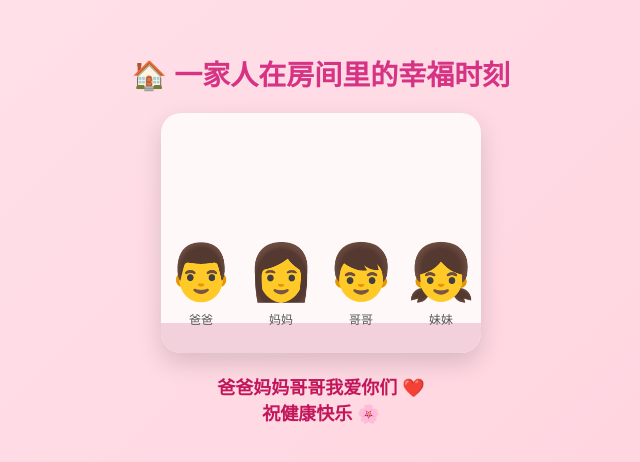
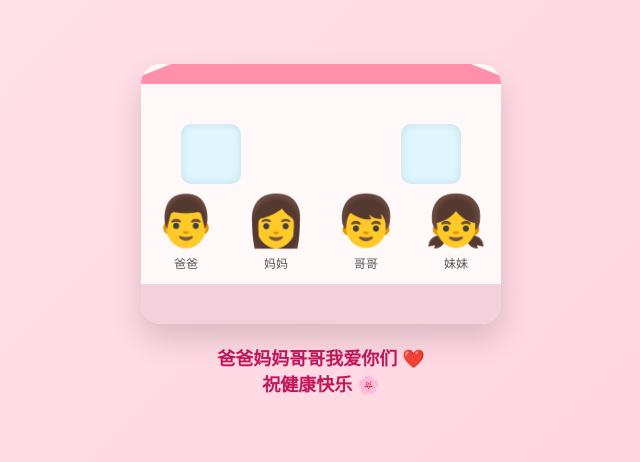
Before and after one commit to zofia-debug/heart-family, a plain HTML site: page index.html in a window 1280 px wide. Shown: the part 170-632 px from the top of the page, without its empty margins (319-959 px from the left). Drawn offline with Linux system fonts and the light colour scheme.

Commit message:
Refactor HTML structure and styles for family theme
Updated the title and modified styles for the house and family sections. Improved layout and animations.

```diff
--- a/index.html
+++ b/index.html
@@ -2,7 +2,7 @@
 <html>
 <head>
   <meta charset="UTF-8">
-  <title>Our Family ❤️</title>
+  <title>Family ❤️</title>
 
   <style>
     body {
@@ -16,53 +16,81 @@
       flex-direction: column;
     }
 
-    h1 {
-      color: #d63384;
-      font-size: 28px;
-      text-align: center;
-      margin-bottom: 20px;
+    /* 🏡 房子 */
+    .house {
+      width: 360px;
+      height: 260px;
+      background: #fff8f9;
+      border-radius: 20px;
+      position: relative;
+      box-shadow: 0 15px 30px rgba(0,0,0,0.15);
+      overflow: hidden;
     }
 
-    .room {
-      width: 320px;
-      height: 220px;
-      background: #fff8f9;
-      border-radius: 20px;
-      box-shadow: 0 10px 25px rgba(0,0,0,0.15);
-      position: relative;
+    /* 屋顶 */
+    .roof {
+      position: absolute;
+      top: -60px;
+      left: 50%;
+      transform: translateX(-50%);
+      width: 0;
+      height: 0;
+      border-left: 200px solid transparent;
+      border-right: 200px solid transparent;
+      border-bottom: 80px solid #ff8fab;
+    }
+
+    /* 地板 */
+    .floor {
+      position: absolute;
+      bottom: 0;
+      width: 100%;
+      height: 40px;
+      background: #f3d1dc;
+    }
+
+    /* 窗户 */
+    .window {
+      position: absolute;
+      top: 60px;
+      width: 60px;
+      height: 60px;
+      background: #dff6ff;
+      border-radius: 10px;
+      box-shadow: inset 0 0 10px rgba(0,0,0,0.1);
+    }
+
+    .window.left { left: 40px; }
+    .window.right { right: 40px; }
+
+    /* 人物 */
+    .family {
+      position: absolute;
+      bottom: 45px;
+      width: 100%;
       display: flex;
       justify-content: space-around;
       align-items: flex-end;
-      padding-bottom: 20px;
     }
 
     .person {
-      font-size: 55px;
-      animation: smile 2s infinite alternate;
+      font-size: 50px;
       text-align: center;
-    }
-
-    @keyframes smile {
-      from { transform: translateY(0); }
-      to { transform: translateY(-8px); }
+      animation: bounce 2s infinite alternate;
     }
 
     .label {
       font-size: 12px;
       color: #555;
-      margin-top: 5px;
+      margin-top: 4px;
     }
 
-    .floor {
-      position: absolute;
-      bottom: 0;
-      width: 100%;
-      height: 30px;
-      background: #f3d1dc;
-      border-bottom-left-radius: 20px;
-      border-bottom-right-radius: 20px;
+    @keyframes bounce {
+      from { transform: translateY(0); }
+      to { transform: translateY(-10px); }
     }
 
+    /* 祝福文字 */
     .love {
       margin-top: 20px;
       font-size: 18px;
@@ -70,16 +98,19 @@
       text-align: center;
       font-weight: bold;
     }
+
   </style>
 </head>
 
 <body>
 
-<h1>🏠 一家人在房间里的幸福时刻</h1>
+<div class="house">
+  <div class="roof"></div>
 
-<div class="room">
-  <div class="floor"></div>
+  <div class="window left"></div>
+  <div class="window right"></div>
 
+  <div class="family">
     <div class="person">
       👨
       <div class="label">爸爸</div>
@@ -101,6 +132,9 @@
     </div>
   </div>
 
+  <div class="floor"></div>
+</div>
+
 <div class="love">
   爸爸妈妈哥哥我爱你们 ❤️<br>
   祝健康快乐 🌸
```
Lines whose indentation alone changed are shown as unchanged.
